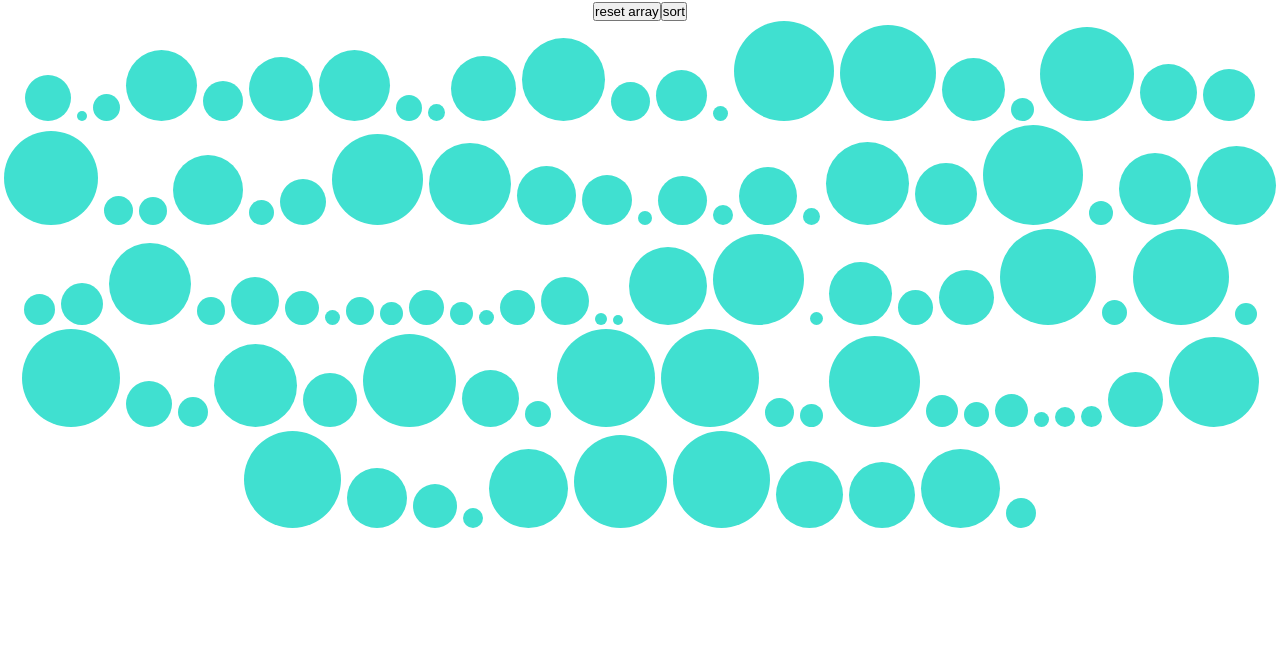
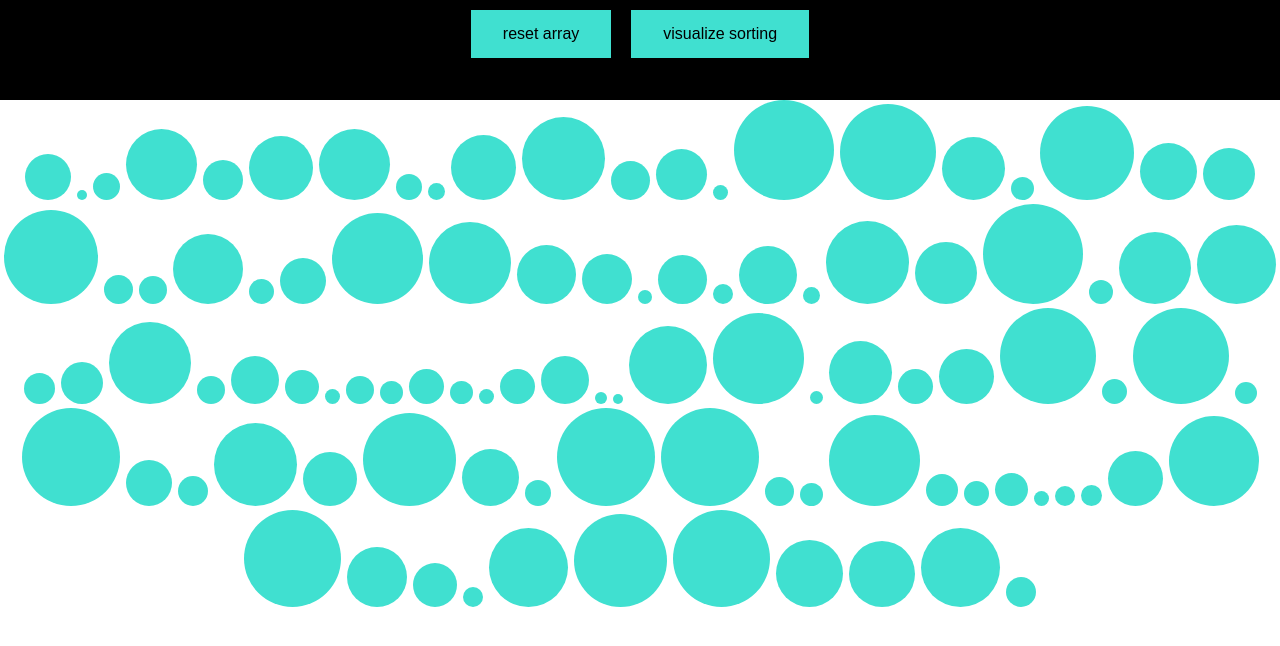
Before and after one commit to adamf0x/sorting-visualizer, a React (Create React App) app: page / in a window 1280 px wide. Shown: the top 646 px of the page. Built offline with nearby package versions, Linux system fonts and the light colour scheme.

Commit message:
attempted to add animations to sorting

```diff
--- a/src/SortingVis.css
+++ b/src/SortingVis.css
@@ -10,3 +10,19 @@
     margin: 0 3px;
     overflow: hidden;
 }
+
+.buttons{
+    justify-content: space-evenly;
+    height: 100px;
+    background-color: black;
+}
+
+.action{
+    margin: 10px;
+    padding: 15px 32px;
+    border: none;
+    text-align: center;
+    background-color: turquoise;
+    display: inline-block;
+    font-size: 16px;
+}
--- a/src/SortingVis.jsx
+++ b/src/SortingVis.jsx
@@ -1,8 +1,8 @@
 import React from "react";
 import "./App.css";
-import "./SortingVis.css"
+import "./SortingVis.css";
 
-export class SortingVis extends React.Component{
+export class SortingVis extends React.Component {
   constructor(props) {
     super(props);
 
@@ -11,48 +11,65 @@ export class SortingVis extends React.Component{
     };
   }
 
-  componentDidMount(){
-        this.generateArray();
+  componentDidMount() {
+    this.generateArray();
   }
   generateArray() {
     var max = 100;
     var min = 10;
     var arr = [];
-    for(let i = 0; i < 100; i++){
-        arr.push(Math.floor(Math.random() * (max - min + 1) + min));
+    for (let i = 0; i < 100; i++) {
+      arr.push(Math.floor(Math.random() * (max - min + 1) + min));
     }
-    this.setState({array: arr});
+    this.setState({ array: arr });
   }
 
-  bubbleSort(){
+  bubbleSort() {
     let arr = this.state.array;
-    for(let i = 1; i < arr.length; i++){
-      for(let j = 0; j < i; j++){
-        if(arr[i] < arr[j]){
+    for (let i = 1; i < arr.length; i++) {
+      setTimeout(()=>{
+      for (let j = 0; j < i; j++) {
+        setTimeout(()=>{
+        if (arr[i] < arr[j]) {
+          let ball1 = document.getElementById(i);
+          let ball2 = document.getElementById(j);
+          ball1.style.backgroundColor = "red";
+          ball2.style.backgroundColor = "red";
           let temp = arr[i];
           arr[i] = arr[j];
           arr[j] = temp;
+          this.setState({ array: arr });
         }
+      }, i*50)
+
       }
+    }, i*50)
     }
-    this.setState({array: arr});
   }
 
-  render(){
-      const {array} = this.state;
-      return(
-          <div className = 'container'>
-             <div className = 'buttons'>
-              <button onClick = {() => this.generateArray()}>reset array</button>
-              <button onClick = {() => this.bubbleSort()}>sort</button>
+  render() {
+    const { array } = this.state;
+    return (
+      <div className="container">
+        <div className="buttons">
+          <button className="action" onClick={() => this.generateArray()}>
+            reset array
+          </button>
+          <button className="action" onClick={() => this.bubbleSort()}>
+            visualize sorting
+          </button>
+        </div>
+        {array.map((value, index) => (
+          <div
+            className="bar"
+            key={index}
+            id = {index}
+            style={{height: `${value}px`, width: `${value}px`}}
+          >
+            {value}
           </div>
-          {array.map((value, index) =>(
-                  <div className = 'bar' key = {index} style = {{'height': `${value}px`, 'width': `${value}px`}}>
-                      {value}
-                  </div>
-              ))}
-          </div>
-      )
+        ))}
+      </div>
+    );
   }
-
 }
```
